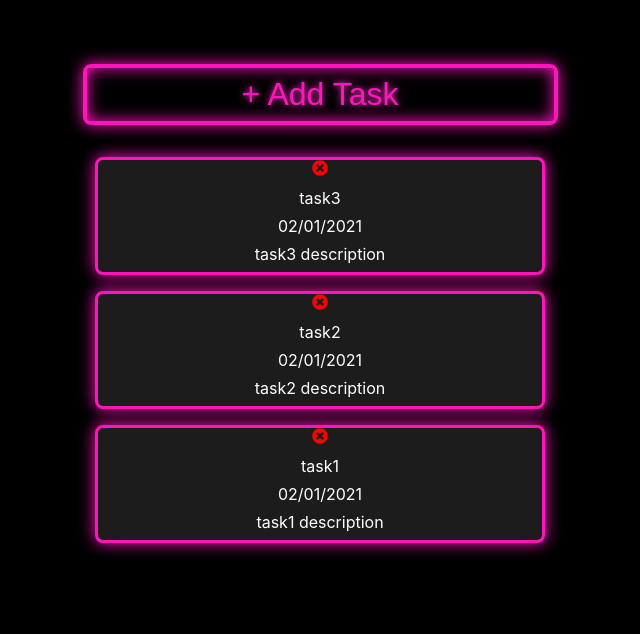
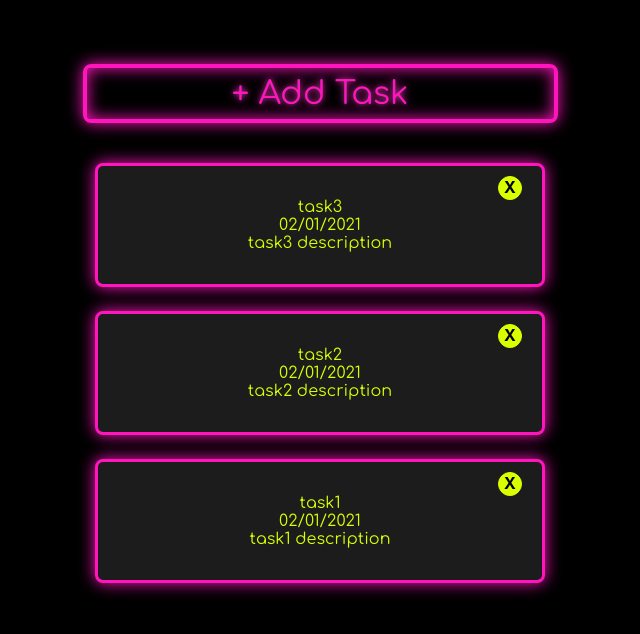
Before and after one commit to TheNootLinja/vaporwave-task-tracker, a React (Create React App) app: page / in a window 1280 px wide. Shown: the top 634 px of the page, without its empty margins (320-960 px from the left). Built offline with nearby package versions, Linux system fonts and the light colour scheme.

Commit message:
Change font to a google font for all text except for X button. Change X button to bold. Ad  a circular background to the X button.

```diff
--- a/public/index.html
+++ b/public/index.html
@@ -11,6 +11,8 @@
     />
     <link rel="apple-touch-icon" href="%PUBLIC_URL%/logo192.png" />
     <link rel="manifest" href="%PUBLIC_URL%/manifest.json" />
+    <link rel="preconnect" href="https://fonts.gstatic.com">
+<link href="https://fonts.googleapis.com/css2?family=Comfortaa:wght@400;700&display=swap" rel="stylesheet">
     <title>Task Tracker</title>
   </head>
   <body>
--- a/src/App.js
+++ b/src/App.js
@@ -67,6 +67,7 @@ function App() {
     }
   };
   function deleteTask(e) {
+    console.log(e)
     const taskId = parseInt(e.target.dataset.key);
     const newTaskList = taskList.filter(task => task.id !== parseInt(taskId));
     setTaskList(newTaskList);
--- a/src/components/Tasks.js
+++ b/src/components/Tasks.js
@@ -5,14 +5,17 @@ function Tasks({ taskName, taskDateTime, taskDesc, taskId, onDelete }) {
   return (
     <div className="tasks">
       <div className="task">
-        <FaTimesCircle
-          className="delete-button"
-          data-key={taskId}
-          onClick={onDelete}
-        />
-        <p>{taskName}</p>
-        <p>{taskDateTime}</p>
-        <p>{taskDesc}</p>
+        <div>
+          {/* <FaTimesCircle
+            className="delete-button del-icon"
+            data-key={taskId}
+            onClick={onDelete}
+          /> */}
+          <p  className="delete-button" data-key={taskId} onClick={onDelete}>X</p>
+        </div>
+        <p className='task-info'>{taskName}</p>
+        <p className='task-info'>{taskDateTime}</p>
+        <p className='task-info'>{taskDesc}</p>
       </div>
     </div>
   );
--- a/src/styles/Button.css
+++ b/src/styles/Button.css
@@ -10,6 +10,7 @@
   border-radius: 0.25em;
   margin-top: 1em;
   margin-bottom: 1em;
+  font-family: 'Comfortaa', cursive;
 
   text-shadow: 0 0 0.125em hsl(0 0% 100% / 0.2), 0 0 0.25em var(--clr-neon);
 
--- a/src/styles/NewTasks.css
+++ b/src/styles/NewTasks.css
@@ -3,6 +3,7 @@ label {
   text-align: center;
   padding-top: 0.5rem;
   font-size: 1.75rem;
+  font-family: 'Comfortaa', cursive;
 }
 
 h2 {
--- a/src/styles/Tasks.css
+++ b/src/styles/Tasks.css
@@ -1,7 +1,10 @@
 .tasks {
+  padding-top: 2rem;
+  padding-bottom: 2rem;
+  position: relative;
   background-color: #1c1c1c;
   width: 90%;
-  margin-top: 0.5;
+  margin-top: 0.5rem;
   margin-bottom: 1em;
   border-radius: 0.5em;
   box-shadow: 0 0 1em 0 var(--clr-neon);
@@ -9,18 +12,32 @@
 }
 
 .tasks p {
-  margin: 0.5rem;
+  margin: auto;
 }
 
 label {
   text-align: left;
 }
 
-.delete-button-container {
-  align-content: right;
+.delete-button {
+  background-color: rgb(217, 255, 0);
+  padding: 0;
+  margin: auto;
+  width: 1.5rem;
+  height: 1.5rem;
+  line-height: 1.3rem;
+  border: 1px solid rgb(217, 255, 0);
+  border-radius: 50%;
+  position: absolute;
+  top: 10px;
+  right: 20px;
+  text-align: center;
+  color: black;
+  cursor: pointer;
+  font-weight: bold;
 }
 
-.delete-button {
-  color: red;
-  cursor: pointer;
+.task-info {
+  color: rgb(217, 255, 0);
+  font-family: 'Comfortaa', cursive;
 }
```
